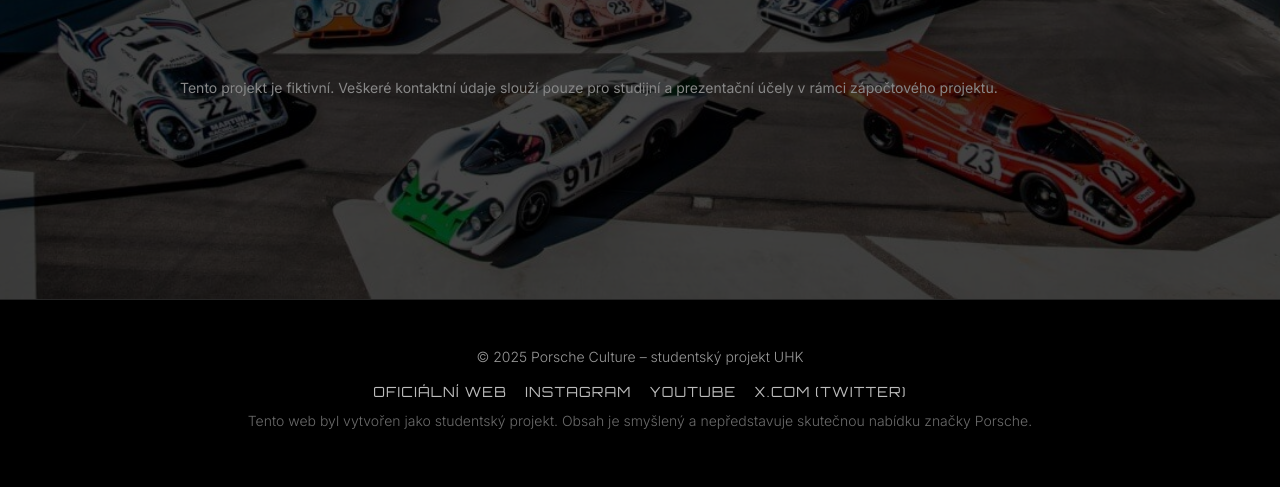
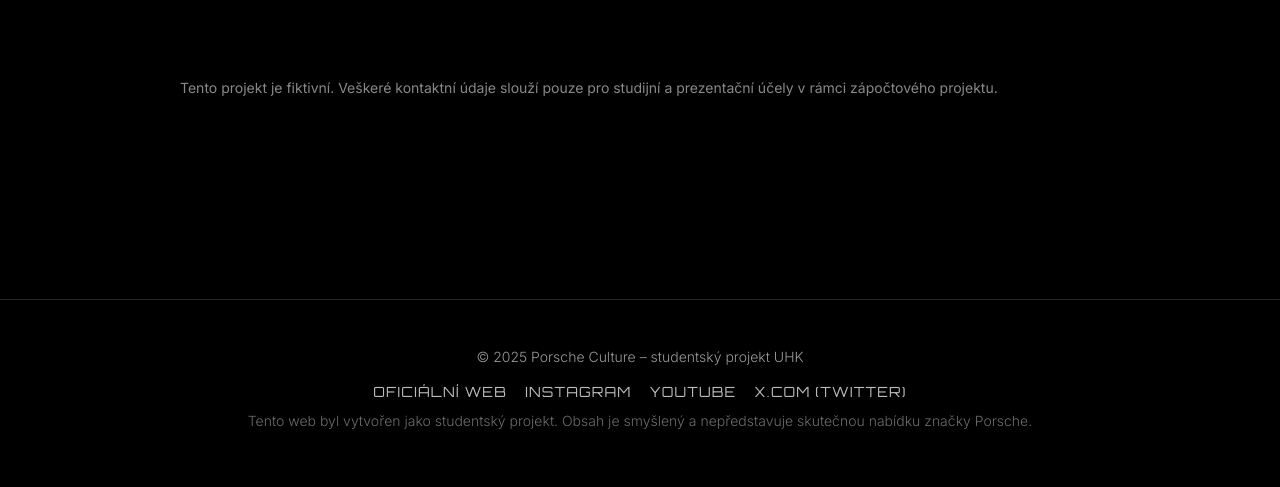
Before and after one commit to sinevir/PorscheLegacy, a plain HTML site: page contact.html in a window 1280 px wide. Shown: the part 486-973 px from the top of the page. Drawn offline with Linux system fonts and the light colour scheme.

Commit message:
delete bg on contacts

```diff
--- a/contact.html
+++ b/contact.html
@@ -40,10 +40,6 @@
     </nav>
   </header>
   <body>
-    <div class="history-bg visible">
-      <img src="./img/porschehistory.jpg" alt="Porsche History Background" />
-    </div>
-
     <main class="contact-wrapper">
       <section class="contact-section">
         <h1 class="contact-title">Kontakty</h1>
```
